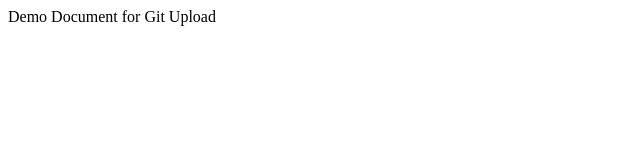
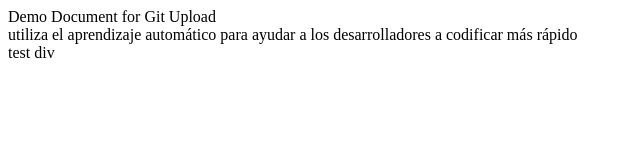
Before and after one commit to saigonMain/proyectoDemo, a plain HTML site: page index.html in a window 1280 px wide. Shown: the whole page, without its empty margins (0-640 px from the left). Drawn offline with Linux system fonts and the light colour scheme.

Commit message:
cambios 1.0

```diff
--- a/index.html
+++ b/index.html
@@ -7,6 +7,10 @@
     <title>Demo</title>
 </head>
 <body>
- Demo Document for Git Upload
+ Demo Document for Git Upload   <br>
+ utiliza el aprendizaje automático para ayudar a los desarrolladores a codificar más rápido <br>
+ <div class="ok">
+     test div
+ </div>
 </body>
 </html>
```
